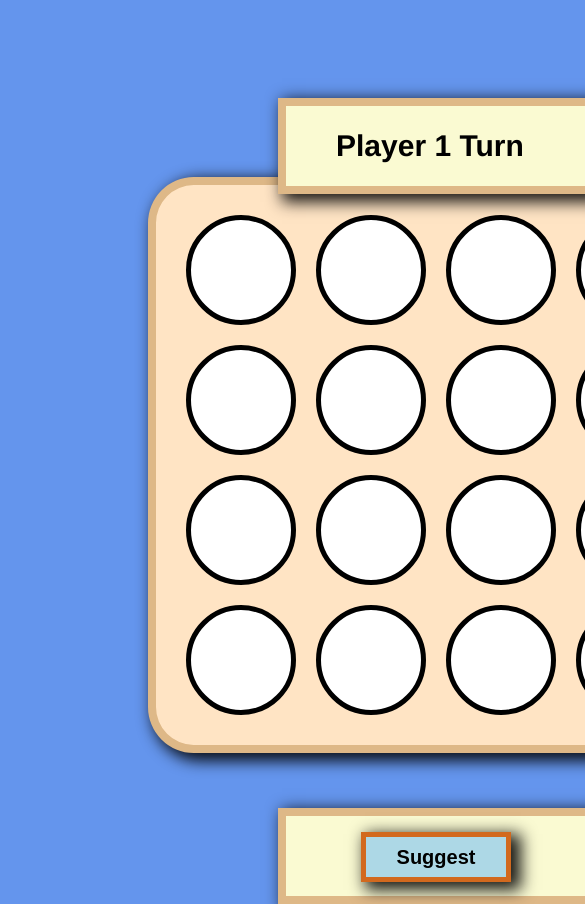
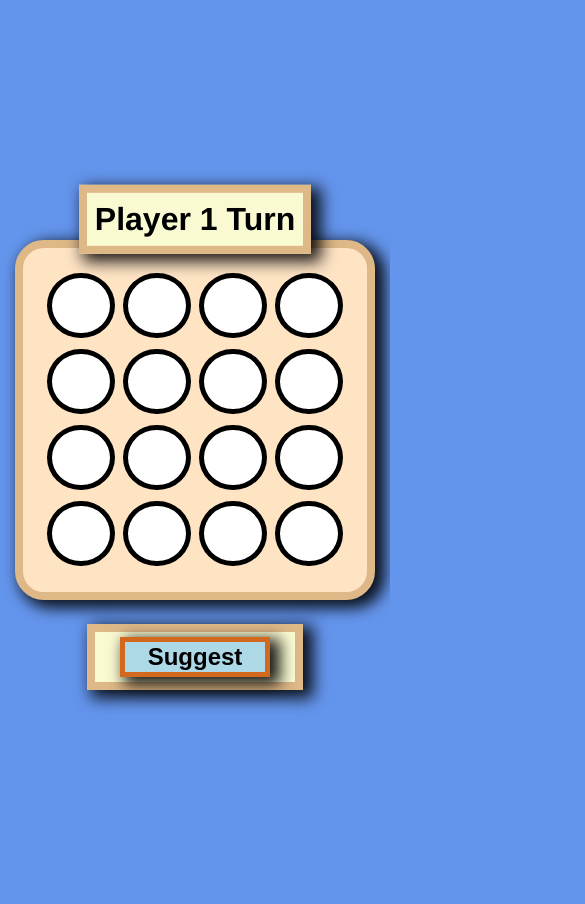
Before and after one commit to AlekSkyHigh/react-connect-4, a React (Create React App) app: page / in a window 390 px wide. Shown: the top 904 px of the page, 585 px wide, since content can reach past the window. After the commit the page ends 860 px from the top, so only its background shows below. Built offline with nearby package versions, Linux system fonts and the light colour scheme.

Commit message:
Responsive design for mobile screens added

```diff
--- a/package.json
+++ b/package.json
@@ -14,7 +14,7 @@
   },
   "scripts": {
     "predeploy": "npm run build",
-    "deploy": "gh-pages -b main -d build",
+    "deploy": "gh-pages -d build",
     "start": "react-scripts start",
     "build": "react-scripts build",
     "test": "react-scripts test",
--- a/src/Game.css
+++ b/src/Game.css
@@ -1,19 +1,21 @@
 body {
     background-color: cornflowerblue;
     font-family: 'Franklin Gothic Medium', 'Arial Narrow', Arial, sans-serif;
+    display: flex;
+    flex-direction: column;
+    justify-content: center;
+    min-height: 100vh;
 }
 
 .app-container {
-    width: 800px;
-    height: 800px;
-    position: absolute;
-    left: 50%;
-    top: 3%;
-    margin-left: -400px;
+    width: 100%;
+    display: flex;
+    justify-content: center;
+    align-items: center;
+    flex-direction: column;
 }
 
 .panel {
-    position: absolute;
     background-color: lightgoldenrodyellow;
     border: 8px solid burlywood;
     -webkit-box-shadow: 7px 5px 15px 3px rgba(0, 0, 0, 0.9);
@@ -22,43 +24,28 @@ body {
 }
 
 .header {
-    left: 50%;
-    top: 90px;
-    height: 80px;
     width: 300px;
-    margin-left: -120px;
+    padding: 0.5rem;
+    transform: translateY(20%);
 }
 
 .header-text {
-    font-size: 30px;
+    font-size: 2rem;
     font-weight: bold;
-    width: 200px;
-    margin: 0;
-    position: absolute;
-    top: 50%;
-    left: 50%;
-    -ms-transform: translate(-50%, -50%);
-    transform: translate(-50%, -50%);
+    text-align: center;
 }
 
 .footer {
-    left: 50%;
-    top: 750px;
-    height: 80px;
     width: 300px;
-    margin-left: -120px;
-    display: grid;
-    grid-template-columns: 1fr 1fr;
+    margin-top: 1.5rem;
+    display: flex;
+    justify-content: center;
 }
 
 .footer button {
-    position: relative;
-    left: 50%;
-    top: 20%;
-    width: 150px;
-    height: 50px;
+    width: 200px;
     background-color: lightblue;
-    font-size: 20px;
+    font-size: 1.5rem;
     -webkit-box-shadow: 7px 5px 15px 3px rgba(0, 0, 0, 0.9);
     box-shadow: 7px 5px 15px 3px rgba(0, 0, 0, 0.9);
     border: 5px solid chocolate;
@@ -70,28 +57,25 @@ body {
 }
 
 .gameBoard {
-    display: grid;
-    grid-template-columns: repeat(4, 1fr);
-    grid-template-rows: repeat(1, 1fr);
+    display: flex;
+    flex-wrap: wrap;
     padding: 20px;
-    width: 515px;
-    position: absolute;
-    left: 50%;
-    margin-left: -250px;
-    top: 20%;
+    width: 30rem;
     background-color: bisque;
     border: 8px solid burlywood;
     border-radius: 8%;
     -webkit-box-shadow: 7px 5px 15px 3px rgba(0, 0, 0, 0.9);
     box-shadow: 7px 5px 15px 3px rgba(0, 0, 0, 0.9);
+    align-items: center;
+    justify-content: center;
 }
 
 .gameCircle {
-    width: 100px;
     height: 100px;
-    margin: 10px;
+    margin: 1%;
     border-radius: 50%;
     border: 5px solid black;
+    width: 20%;
 }
 
 .player_0 {
@@ -99,26 +83,38 @@ body {
 }
 
 .player_1 {
-    background-color:blue;
+    background-color: blue;
 }
 
 .player_2 {
-    background-color:red;
+    background-color: red;
 }
 
 @media (max-width: 768px) {
 
-    .app-container {
-        width: 200%;
-        height: 100%;
-        position: absolute;
-        left: auto;
-        top: auto;
-        margin: 0;
+    .panel {
+        width: auto;
     }
 
     .footer {
-        top: 800px;
+        width: 200px;
+    }
+
+    .footer button {
+        width: 150px;
+        margin: 5px;
+    }
+
+    .gameBoard {
+        width: 19rem;
+        height: 19rem;
+    }
+
+    .gameCircle {
+        width: 1%;
+        height: 1.1px;
+        margin: 4.1px;
+        padding: 9%;
     }
 
 }
```
